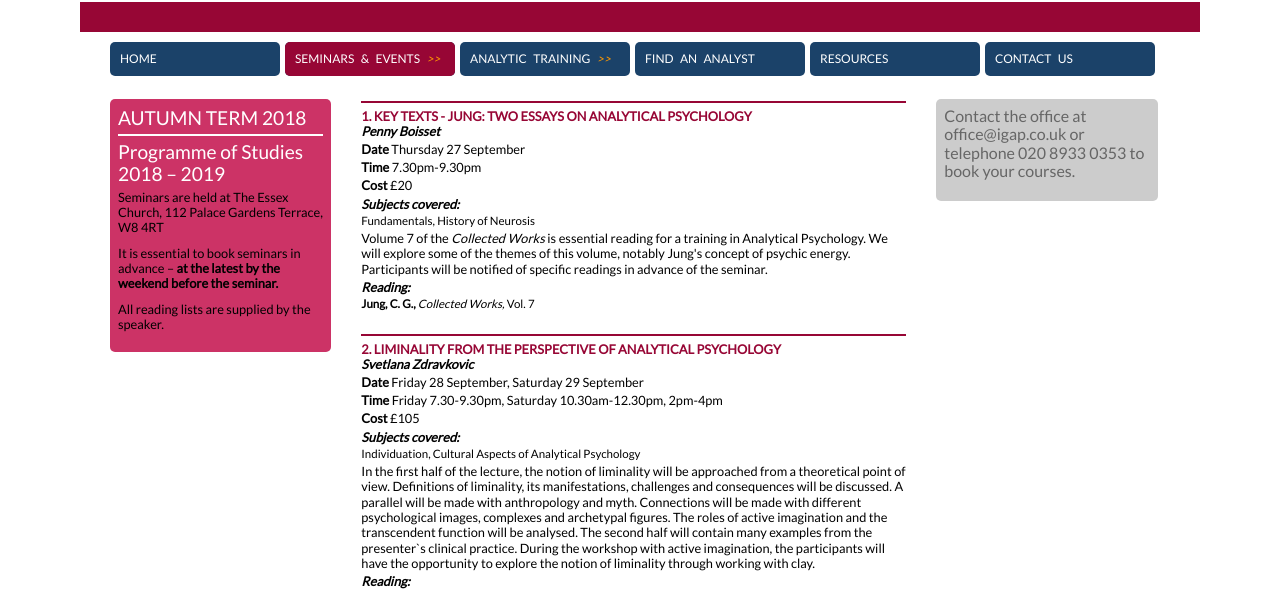
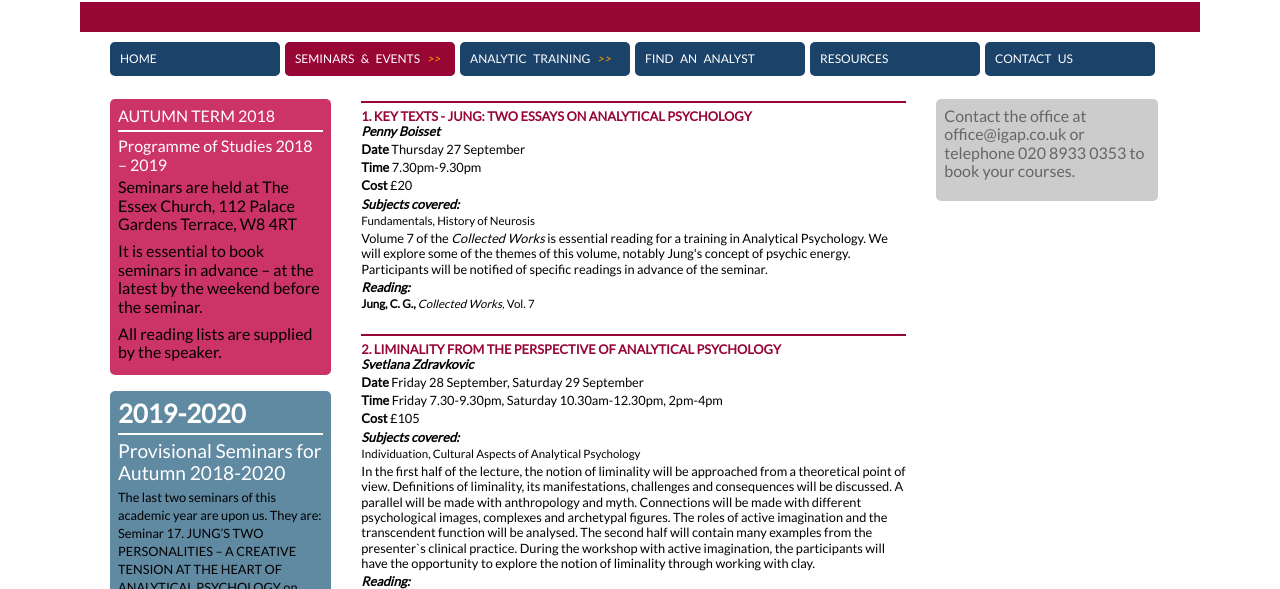
Before and after one commit to CHKass/IGAPgit, a website: page app/autumn.html in a window 1280 px wide. Shown: the part 153-742 px from the top of the page. Drawn offline with Linux system fonts and the light colour scheme.

Commit message:
Addition of provisional Autumn courses for 2019-2020

```diff
--- a/app/assets/styles/modules/_content-area.css
+++ b/app/assets/styles/modules/_content-area.css
@@ -146,7 +146,25 @@
 	font-weight:300;
 	font-size:16px;
 }
-
+.col-aut {
+	background-color:#C36;
+	border-radius:5px;
+	padding:8px;
+	box-sizing:border-box;
+}
+.col-aut h2 {
+	color:#fff;
+	font-weight:300;
+	font-size:16px;
+	box-sizing:border-box;
+}
+.col-aut p {
+	color:#000;
+	font-weight:300;
+	font-size:16px;
+	padding-top:4px;
+	margin-bottom:5px;
+}
 .col1 {
 	width:20.3%;
 	float:left;
--- a/app/autumn.html
+++ b/app/autumn.html
@@ -77,14 +77,23 @@
             </nav>
 
 			<div class="col-area group">
-				<div class="col1 box">
-               		<p class="term">AUTUMN TERM 2018</p>
-						<h2>Programme of Studies 2018 – 2019</h2>
-							<p>Seminars are held at The Essex Church, 112 Palace Gardens Terrace, W8 4RT</p>
-                            <p>It is essential to book seminars in advance – <strong>at the latest by the weekend before the seminar.</strong></p>
-                            <p>All reading lists are supplied by the speaker.</p>
-               </div>
+                <div class="col-a">
+				    <div class="col-aut">
+               	    	<h2 class="term">AUTUMN TERM 2018</h2>
+				    		<h2>Programme of Studies 2018 – 2019</h2>
+				    			<p>Seminars are held at The Essex Church, 112 Palace Gardens Terrace, W8 4RT</p>
+                                <p>It is essential to book seminars in advance – <strong>at the latest by the weekend before the seminar.</strong></p>
+                                <p>All reading lists are supplied by the speaker.</p>
+                    </div>
+                    <div class="col-greyblue">
+                        <h1>2019-2020</h1>
+                            <h2>Provisional Seminars for Autumn 2018-2020</h2>
+                                <p>The last two seminars of this academic year are upon us. They    are: Seminar 17. JUNG’S TWO PERSONALITIES – A CREATIVE TENSION     AT THE HEART OF ANALYTICAL PSYCHOLOGY on Thursday 27 June, and  Seminar 18. THE PATHOLOGY OF THE NEUROSES on Friday 28 and   Saturday 29 June.</p>
 
+                                <p>For more details of the upcoming courses <a href="summer.html"   >click here</a></p>
+                        <h1></h1>
+                    </div>
+                </div>
                 <div class="col2">
 <p class="tit">1. KEY TEXTS - JUNG: TWO ESSAYS ON ANALYTICAL PSYCHOLOGY</p>
 <p class="aut">Penny Boisset</p>
--- a/app/temp/styles/styles.css
+++ b/app/temp/styles/styles.css
@@ -942,6 +942,28 @@ header p {
 	color:#666;
 	font-weight:300;
 	font-size:16px;
+}
+
+.col-aut {
+	background-color:#C36;
+	border-radius:5px;
+	padding:8px;
+	box-sizing:border-box;
+}
+
+.col-aut h2 {
+	color:#fff;
+	font-weight:300;
+	font-size:16px;
+	box-sizing:border-box;
+}
+
+.col-aut p {
+	color:#000;
+	font-weight:300;
+	font-size:16px;
+	padding-top:4px;
+	margin-bottom:5px;
 }
 
 .col1 {
```
Also changed, not shown: app/index.html (+1 -1 lines).
